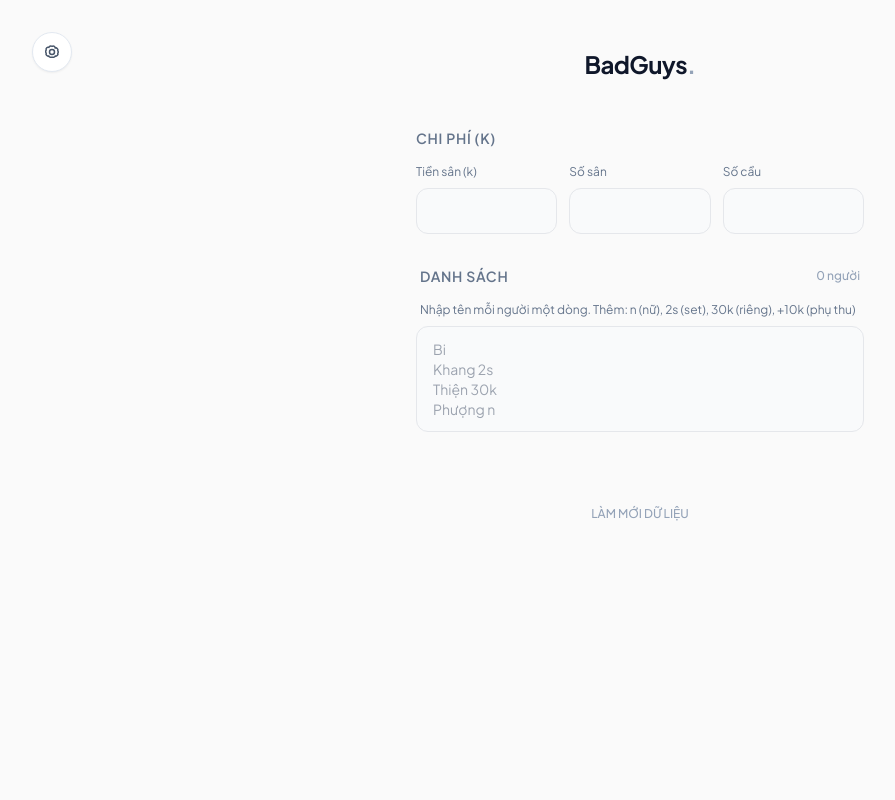
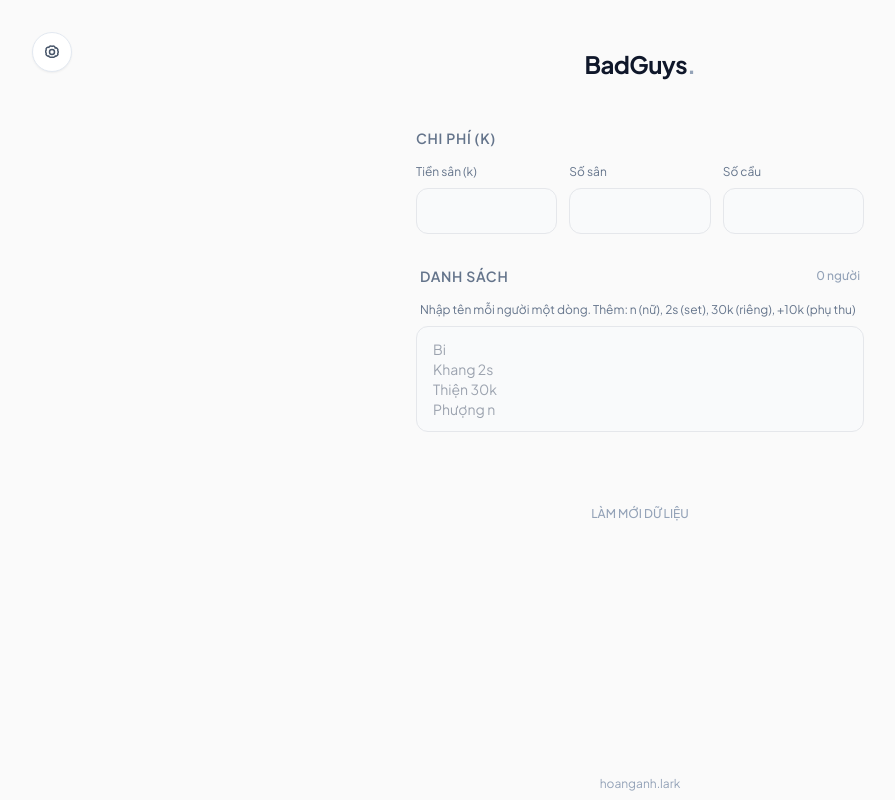
Before and after one commit to hoanganhlark/badguys, a React (Vite) app: page / in a window 1280 px wide. Shown: the whole page, without its empty margins (0-895 px from the left). Built offline with nearby package versions, Linux system fonts and the light colour scheme; no server answers.

Commit message:
update author footer text to hoanganh.lark

```diff
--- a/src/App.tsx
+++ b/src/App.tsx
@@ -379,6 +379,8 @@ export default function App() {
       />
 
       {toastMessage ? <Toast message={toastMessage} /> : null}
+
+      <p className="fixed bottom-2 left-0 right-0 text-center text-xs text-slate-400">hoanganh.lark</p>
     </div>
   );
 }
```
